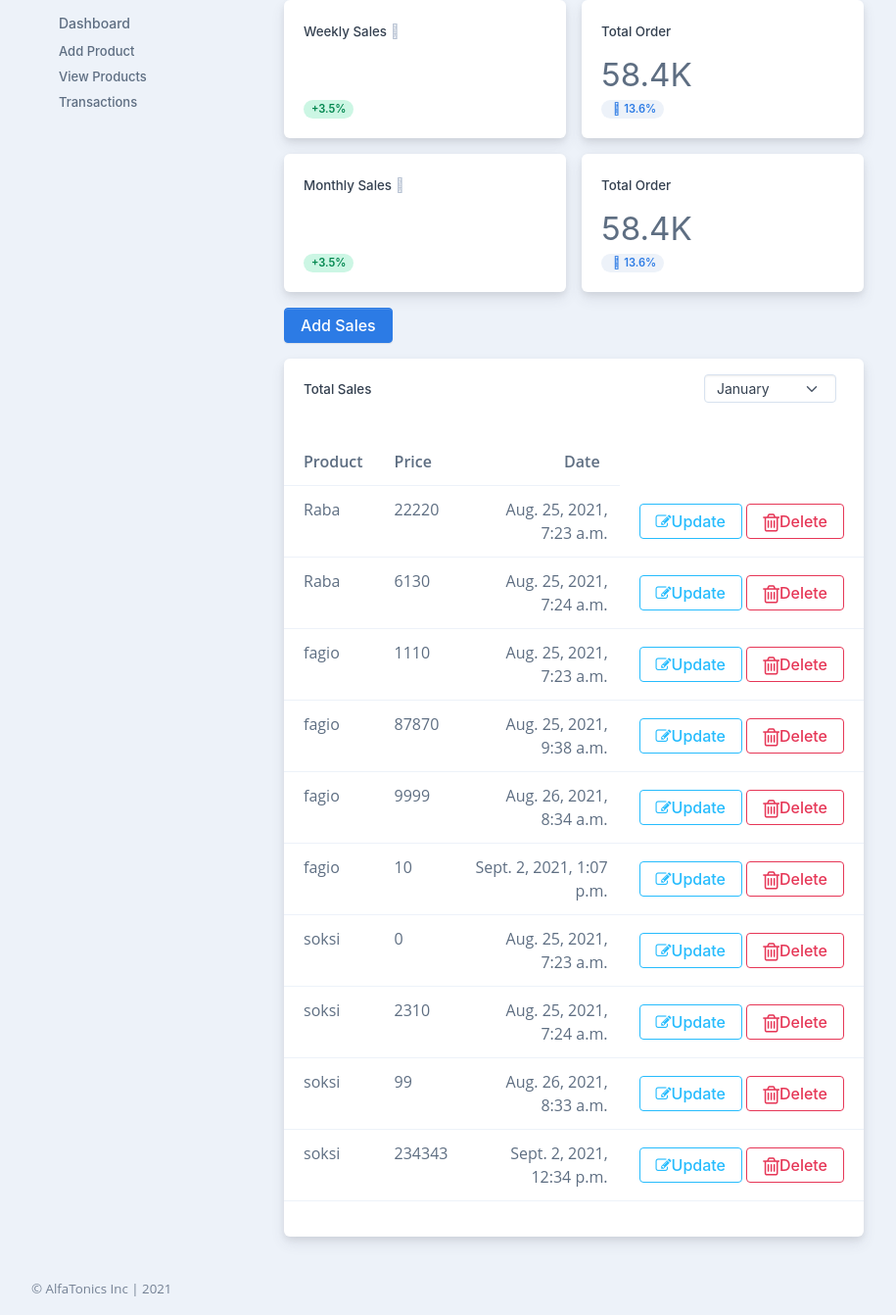
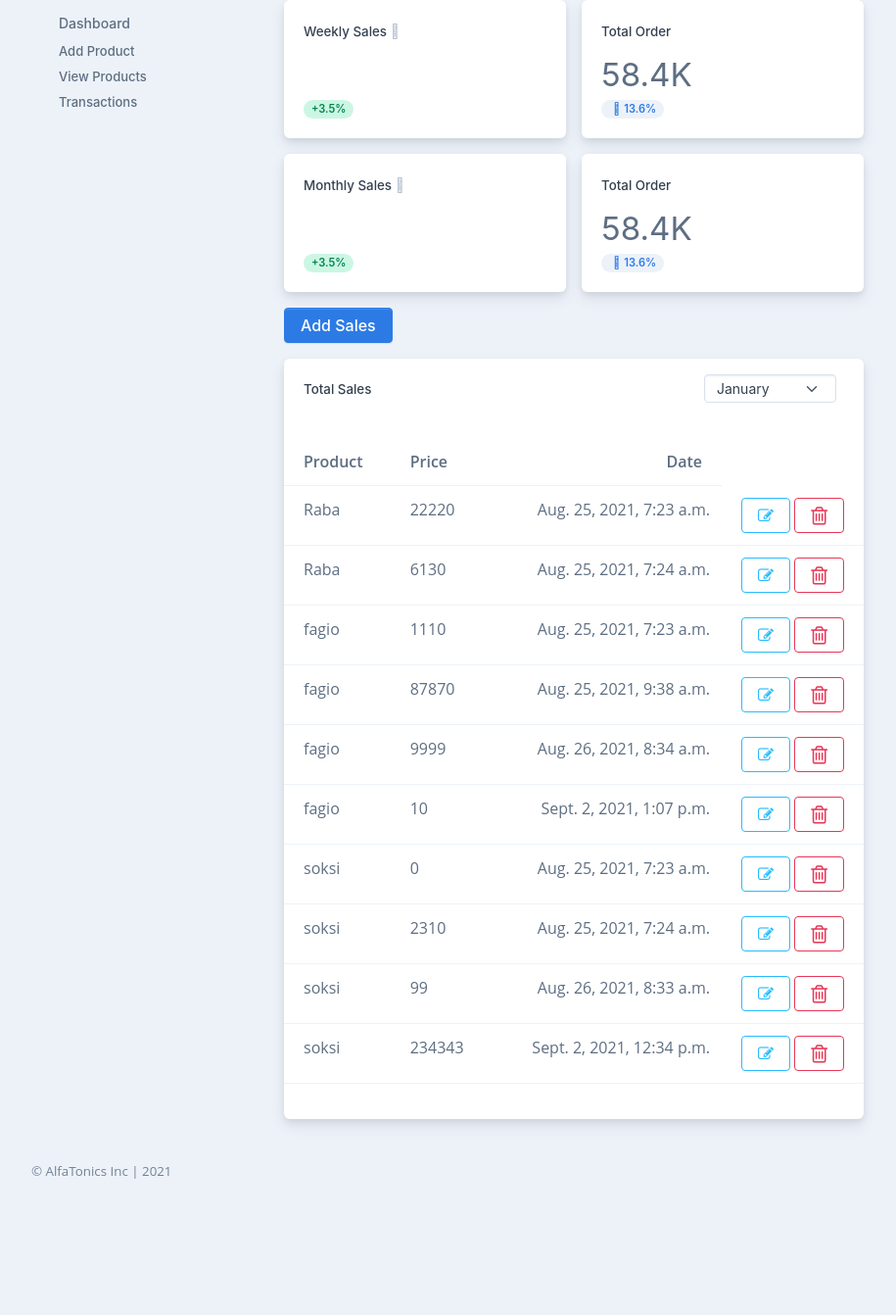
Before and after one commit to alphaking255/business_management, a Django app: page /sales in a window 1280 px wide. Shown: the part 69-1411 px from the top of the page at 98% size, without its empty margins (54-969 px from the left). After the commit the page ends 1272 px from the top, so only its background shows below. Run offline with Django 3.2, Linux system fonts and the light colour scheme; data comes from the database, SQL or seed files in the repository; some libraries are stand-ins or nearby versions.

```diff
--- a/store_management/templates/transaction/sales.html
+++ b/store_management/templates/transaction/sales.html
@@ -127,8 +127,8 @@
                 <td class="text-end"> {{ sale.date }}</td>
                 <td class="align-middle white-space-nowrap text-end">
 
-                  <a class="btn btn-outline-info" ><i class="fa fa-pencil-square-o" aria-hidden="true"></i>Update</a>
-                  <button class="btn btn-outline-danger" type="submit"><i class="fa fa-trash-o fa-lg"></i>Delete</button>
+                  <a class="btn btn-outline-info" ><i class="fa fa-pencil-square-o" aria-hidden="true"></i></a>
+                  <button class="btn btn-outline-danger" type="submit"><i class="fa fa-trash-o fa-lg"></i></button>
 
                 </td>
               </tr>
```
